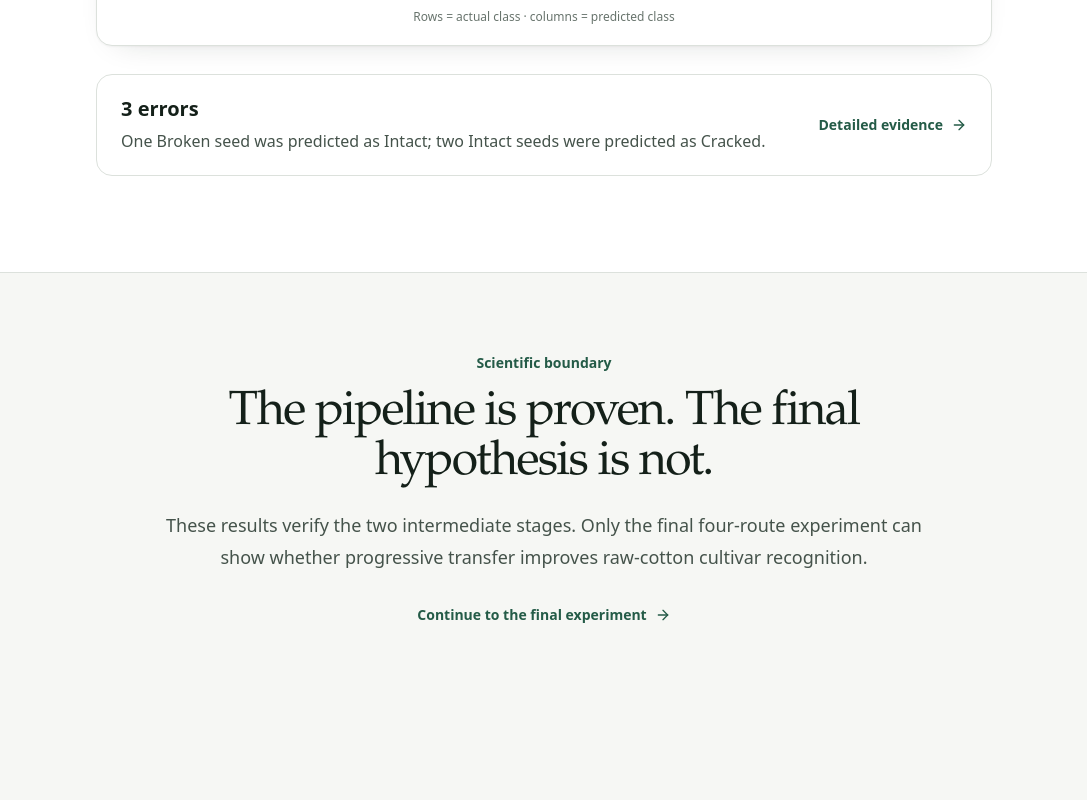
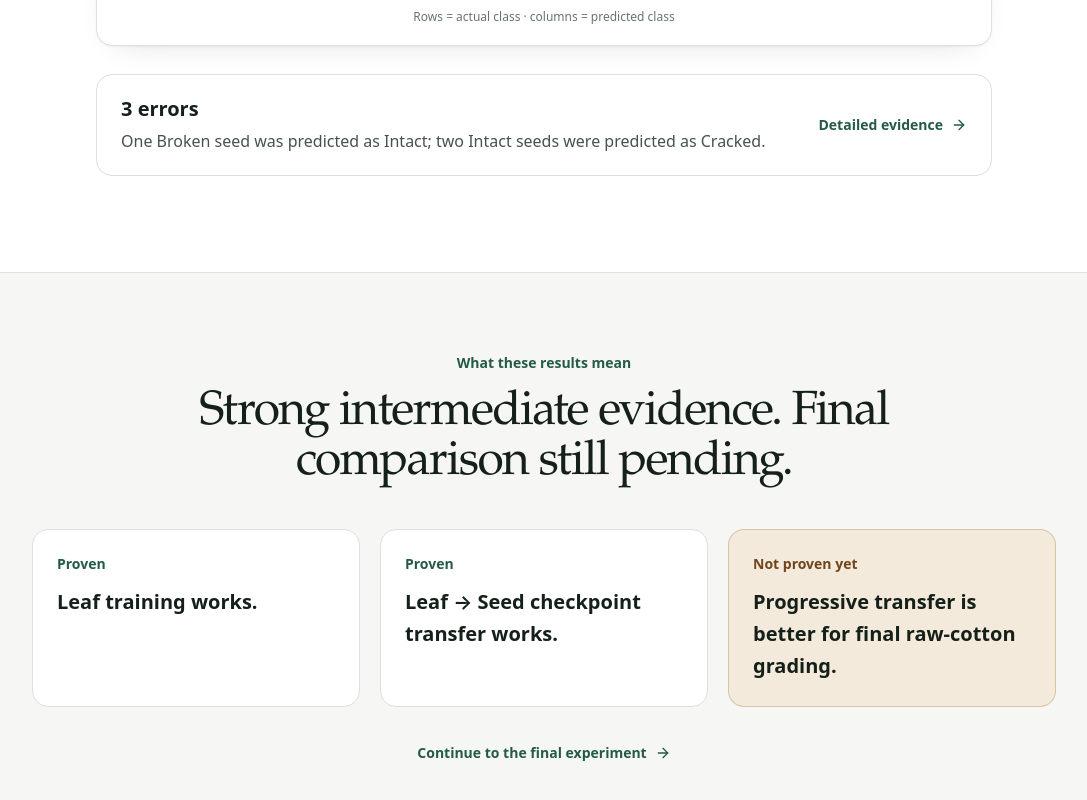
Before and after one commit to suryaravichandran006/Cotton-Project, a Next.js app: page /results in a window 1280 px wide. Shown: the part 3810-4610 px from the top of the page, without its empty margins (96-1183 px from the left). Before the commit the page ends 4516 px from the top, so only its background shows below. Built offline with nearby package versions, Linux system fonts and the light colour scheme; no server answers.

Commit message:
Add concise results interpretation section

```diff
--- a/src/app/results/page.tsx
+++ b/src/app/results/page.tsx
@@ -70,15 +70,19 @@ export default function ResultsPage() {
 
       <section className="border-t border-line bg-canvas">
         <Container className="py-16 text-center sm:py-20">
-          <div className="mx-auto max-w-4xl">
-            <p className="text-sm font-semibold text-accent">Scientific boundary</p>
-            <h2 className="font-display mx-auto mt-4 max-w-3xl text-4xl leading-[1.04] text-ink sm:text-5xl">
-              The pipeline is proven. The final hypothesis is not.
+          <div className="mx-auto max-w-5xl">
+            <p className="text-sm font-semibold text-accent">What these results mean</p>
+            <h2 className="font-display mx-auto mt-4 max-w-4xl text-4xl leading-[1.04] text-ink sm:text-5xl">
+              Strong intermediate evidence. Final comparison still pending.
             </h2>
-            <p className="mx-auto mt-5 max-w-3xl text-lg leading-8 text-ink-soft">
-              These results verify the two intermediate stages. Only the final four-route experiment can show whether progressive transfer improves raw-cotton cultivar recognition.
-            </p>
-            <Link href="/analyze" className="mt-8 inline-flex items-center gap-2 text-sm font-semibold text-accent transition hover:text-accent-strong">
+
+            <div className="mx-auto mt-10 grid max-w-5xl gap-5 md:grid-cols-3">
+              <InterpretationCard label="Proven" text="Leaf training works." />
+              <InterpretationCard label="Proven" text="Leaf → Seed checkpoint transfer works." />
+              <InterpretationCard label="Not proven yet" text="Progressive transfer is better for final raw-cotton grading." pending />
+            </div>
+
+            <Link href="/analyze" className="mt-9 inline-flex items-center gap-2 text-sm font-semibold text-accent transition hover:text-accent-strong">
               Continue to the final experiment <ArrowRight className="h-4 w-4" />
             </Link>
           </div>
@@ -145,3 +149,13 @@ function TransferMetric({ value, label }: { value: string; label: string }) {
     </div>
   );
 }
+
+
+function InterpretationCard({ label, text, pending = false }: { label: string; text: string; pending?: boolean }) {
+  return (
+    <article className={pending ? "rounded-2xl border border-gold/30 bg-gold-soft p-6 text-left" : "rounded-2xl border border-line bg-surface p-6 text-left"}>
+      <p className={pending ? "text-sm font-semibold text-gold-strong" : "text-sm font-semibold text-accent"}>{label}</p>
+      <p className="mt-3 text-xl font-semibold leading-8 text-ink">{text}</p>
+    </article>
+  );
+}
```
